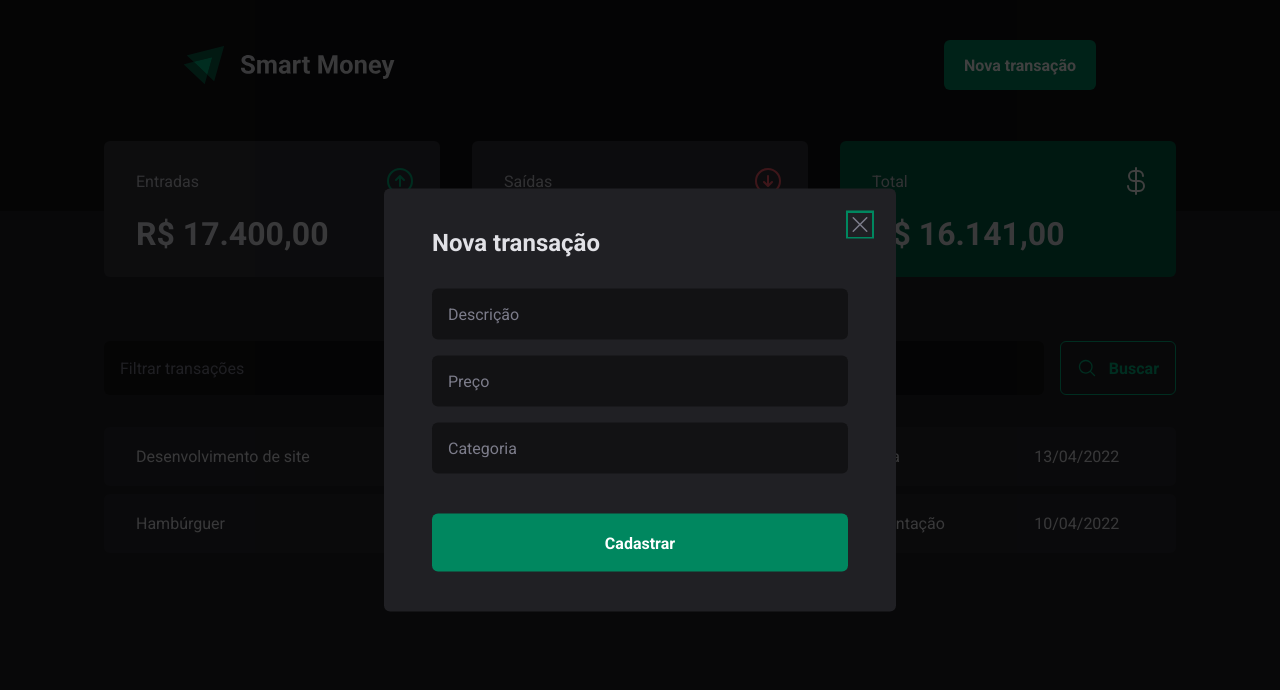
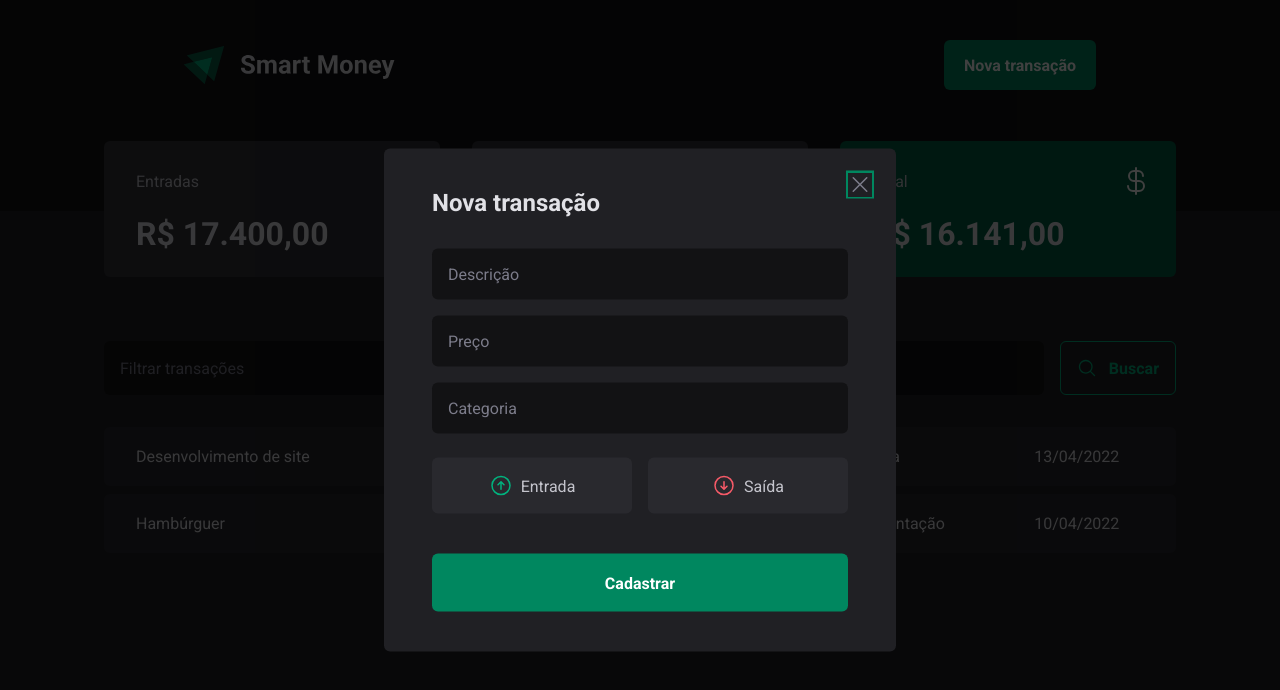
Before and after one commit to holices/smart-money, a React (Vite) app: page / in a window 1280 px wide. Both pictures are taken after a click on the button "Nova transação". Shown: the top 690 px of the page. Built offline with nearby package versions, Linux system fonts and the light colour scheme.

Commit message:
👌 style: input and output buttons

```diff
--- a/src/components/NewTransactionModal/index.tsx
+++ b/src/components/NewTransactionModal/index.tsx
@@ -1,6 +1,6 @@
 import * as Dialog from '@radix-ui/react-dialog'
-import { CloseButton, Content, Overlay } from './styles'
-import { X } from '@phosphor-icons/react'
+import { CloseButton, Content, Overlay, TransactionType, TransactionTypeButton } from './styles'
+import { ArrowCircleDown, ArrowCircleUp, X } from '@phosphor-icons/react'
 
 export function NewTransactionModal() {
   return (
@@ -19,6 +19,18 @@
           <input type="number" placeholder="Preço" required />
           <input type="text" placeholder="Categoria" required />
 
+          <TransactionType>
+            <TransactionTypeButton variant="income">
+              <ArrowCircleUp size={24} variant="income" />
+              Entrada
+            </TransactionTypeButton>
+
+            <TransactionTypeButton variant="outcome">
+              <ArrowCircleDown size={24} />
+              Saída
+            </TransactionTypeButton>
+          </TransactionType>
+
           <button type="submit">Cadastrar</button>
         </form>
       </Content>
--- a/src/components/NewTransactionModal/styles.ts
+++ b/src/components/NewTransactionModal/styles.ts
@@ -67,3 +67,31 @@
   cursor: pointer;
   color: ${props => props.theme["gray-500"] };
 `
+
+export const TransactionType = styled.div`
+  display: grid;
+  grid-template-columns: repeat(2, 1fr);
+  gap: 1.6rem;
+  margin-top: 0.8rem;
+`
+
+interface TransactionTypeButtonProps {
+  variant: 'income' | 'outcome';
+}
+
+export const TransactionTypeButton = styled.button<TransactionTypeButtonProps>`
+  background-color: ${props => props.theme["gray-700"]};
+  padding: 1.6rem;
+  display: flex;
+  align-items: center;
+  justify-content: center;
+  gap: .8rem;
+  border-radius: 6px;
+  cursor: pointer;
+  border: 0;
+  color: ${props => props.theme["gray-300"]};
+
+  svg {
+    color: ${props => props.variant === 'income' ? props.theme["green-300"] : props.theme["red-300"]};
+  }
+`
--- a/src/pages/Transactions/styles.ts
+++ b/src/pages/Transactions/styles.ts
@@ -34,5 +34,5 @@
 }
 
 export const PriceHighlight = styled.span<PriceHighlightProps>`
-  color: ${(props => props.variant === 'income' ? props.theme['green-300'] : props.theme['red-300'])};
+  color: ${props => props.variant === 'income' ? props.theme['green-300'] : props.theme['red-300']};
 `
```
